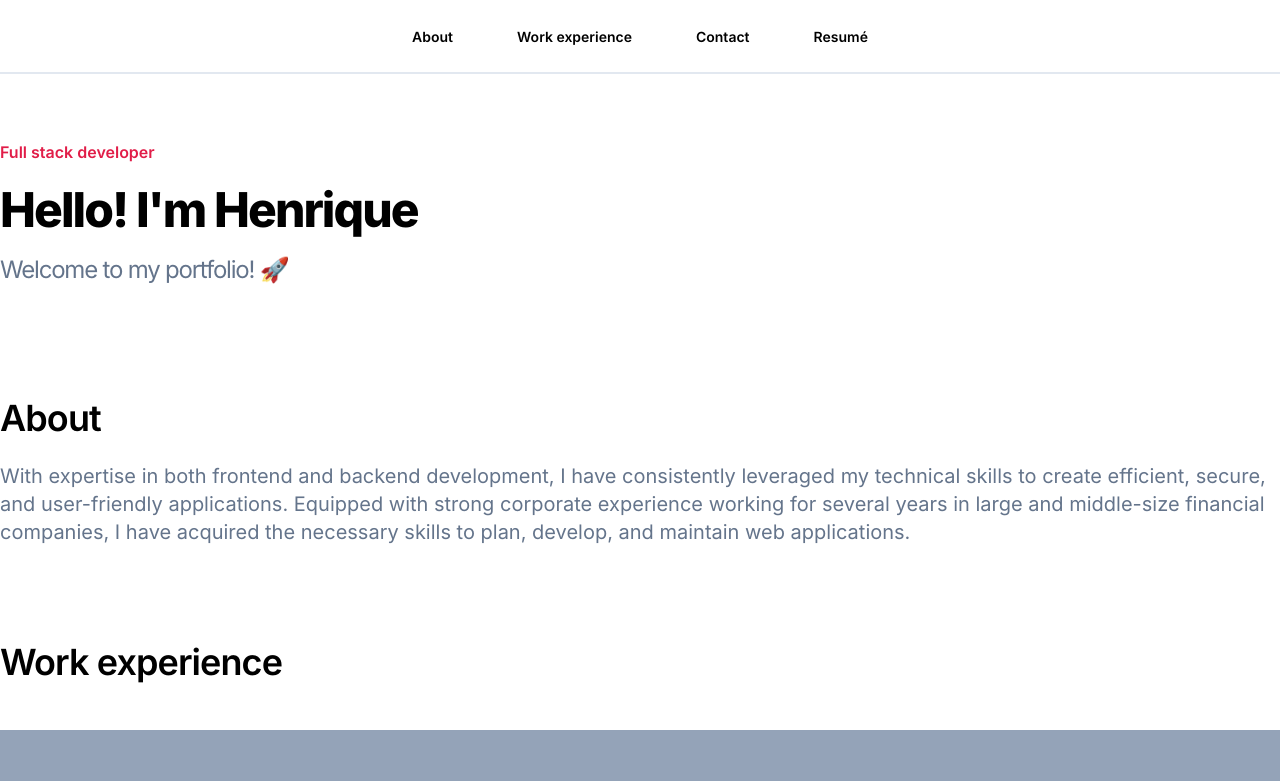
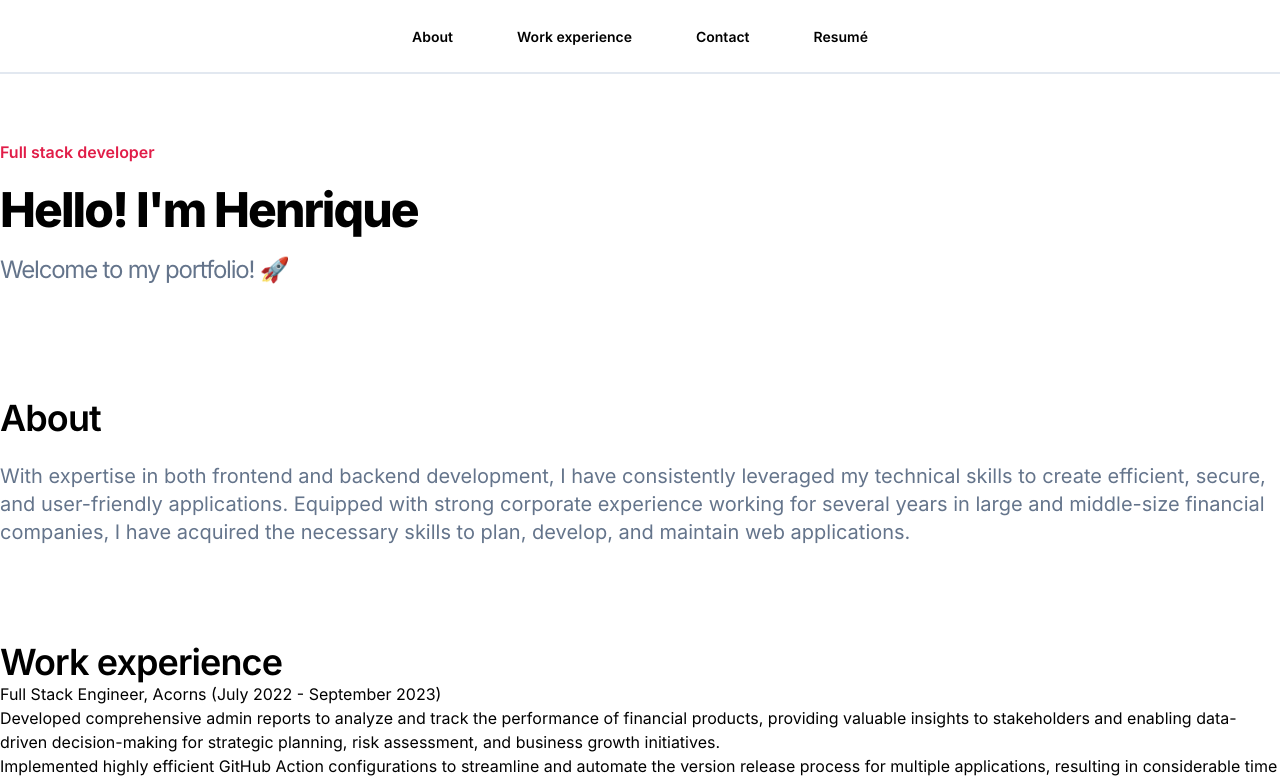
Before and after one commit to hrohden/hrohden.github.io, a React (Vite) app: page / in a window 1280 px wide. Shown: the top 781 px of the page. Built offline with nearby package versions, Linux system fonts and the light colour scheme.

Commit message:
Add work experience section to App component

```diff
--- a/src/App.tsx
+++ b/src/App.tsx
@@ -57,6 +57,25 @@ function App() {
         <h2 className="text-4xl font-semibold tracking-tight">
           Work experience
         </h2>
+        <div>
+          <h3>Full Stack Engineer, Acorns (July 2022 - September 2023)</h3>
+          <ul>
+            <li>
+              Developed comprehensive admin reports to analyze and track the
+              performance of financial products, providing valuable insights to
+              stakeholders and enabling data-driven decision-making for
+              strategic planning, risk assessment, and business growth
+              initiatives.
+            </li>
+            <li>
+              Implemented highly efficient GitHub Action configurations to
+              streamline and automate the version release process for multiple
+              applications, resulting in considerable time and effort savings
+              for the team.
+            </li>
+            <li>Technologies employed: AWS, SQL, Databricks, Java, React</li>
+          </ul>
+        </div>
       </section>
       <section className="py-12 bg-slate-400">
         <h2 className="text-4xl font-semibold tracking-tight">Contact</h2>
```
